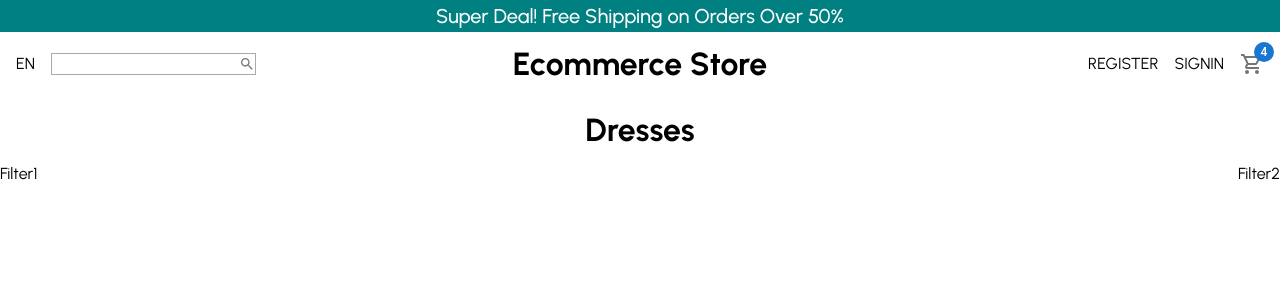
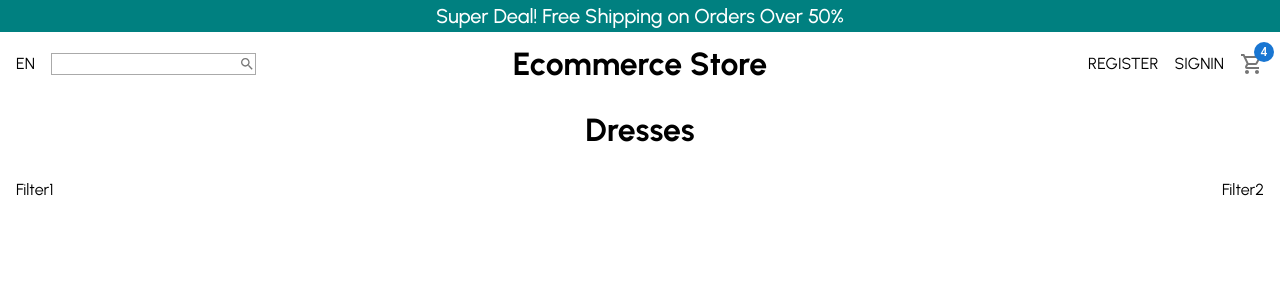
Before and after one commit to adarraji/react-shop, a React (Create React App) app: page / in a window 1280 px wide. Shown: the top 300 px of the page. Built offline with nearby package versions, Linux system fonts and the light colour scheme.

Commit message:
updated styles

```diff
--- a/src/pages/ProductList/ProductList.js
+++ b/src/pages/ProductList/ProductList.js
@@ -10,8 +10,8 @@ const ProductList = () => {
             <Navbar />
             <h1 className="ma3">Dresses</h1>
             <div className="flex justify-between">
-                <div>Filter1</div>
-                <div>Filter2</div>
+                <div className="ma3">Filter1</div>
+                <div className="ma3">Filter2</div>
             </div>
         </div>
     )
```
